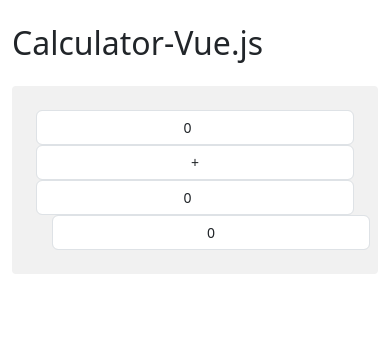
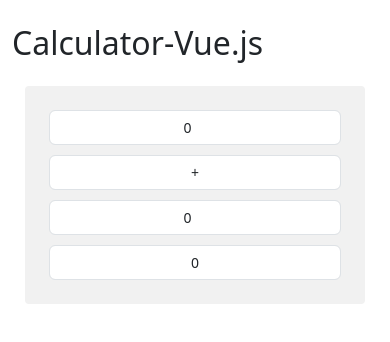
Before and after one commit to NickZI-Dev/calculator-vuejs, a Vue app: page / in a window 390 px wide. Shown: the top 342 px of the page. Built offline with nearby package versions, Linux system fonts and the light colour scheme.

Commit message:
deixando a página responsiva

```diff
--- a/src/components/Form.vue
+++ b/src/components/Form.vue
@@ -37,10 +37,9 @@
         />
       </div>
       <div class="col-md-3">
-        <span
-          class="form-control d-flex text-center justify-content-center ms-3"
-          >{{ props.aritmeticaFuncional }}</span
-        >
+        <span class="form-control d-flex text-center justify-content-center">{{
+          props.aritmeticaFuncional
+        }}</span>
       </div>
     </div>
   </form>
@@ -54,9 +53,28 @@
   border-radius: 4px;
   background-color: #f1f1f1;
 }
+
+span {
+  margin-left: 1.5rem;
+}
+
 .input-number input,
 span,
 select {
   font-size: 14px;
 }
+
+@media (max-width: 767px) {
+  .input-number {
+    max-width: 340px;
+    margin: 0 auto;
+  }
+  input,
+  select {
+    margin-bottom: 10px;
+  }
+  span {
+    margin-left: 0px;
+  }
+}
 </style>
```
